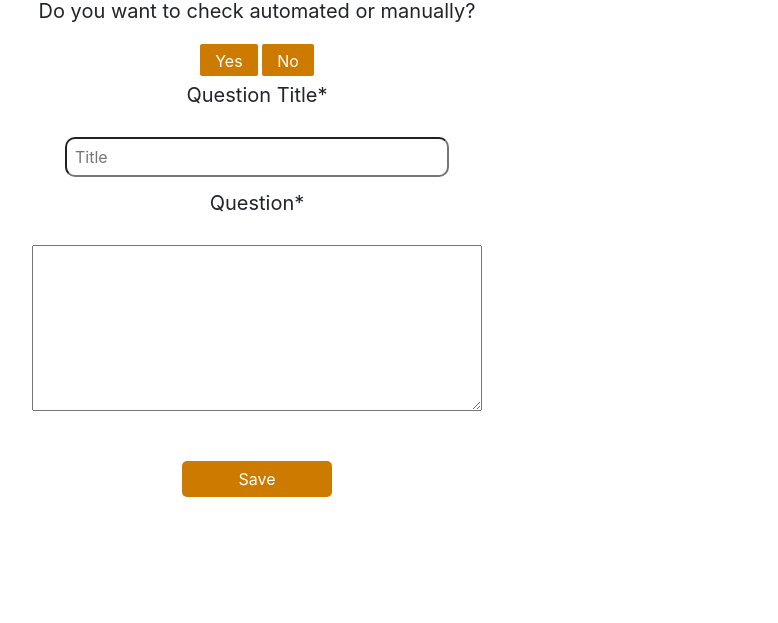
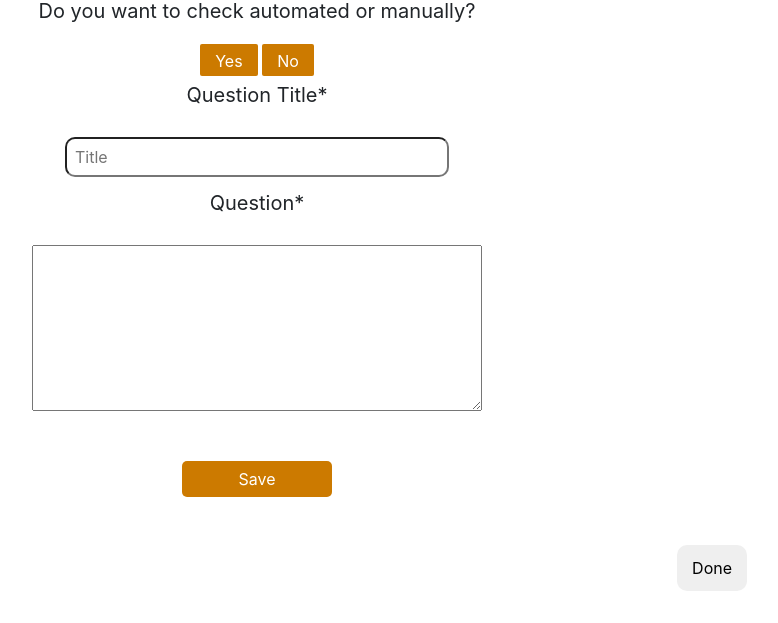
Before and after one commit to muradaghazade/taskilled, a Django app: page /create-question in a window 1280 px wide. Shown: the part 177-800 px from the top of the page, without its empty margins (383-1161 px from the left). Run offline with Django 3.2, Linux system fonts and the light colour scheme; data that the repository does not hold is empty; parts of the project's set-up code (start-up, migrations or seed data) failed here and were passed over; some libraries are stand-ins or nearby versions.

Commit message:
done button

```diff
--- a/core/templates/create-question.html
+++ b/core/templates/create-question.html
@@ -134,6 +134,18 @@
     <button class="next">Next</button>
 </div>
 
+<div style="text-align: end;
+margin-right: 150px;
+">
+    <a href="{% url 'core:course-list' %}">
+        <button style="border: navajowhite;
+        padding: 15px;
+        border-radius: 10px;">
+            Done
+        </button>
+    </a>
+</div>
+
 
 
 {% endblock %}
```
